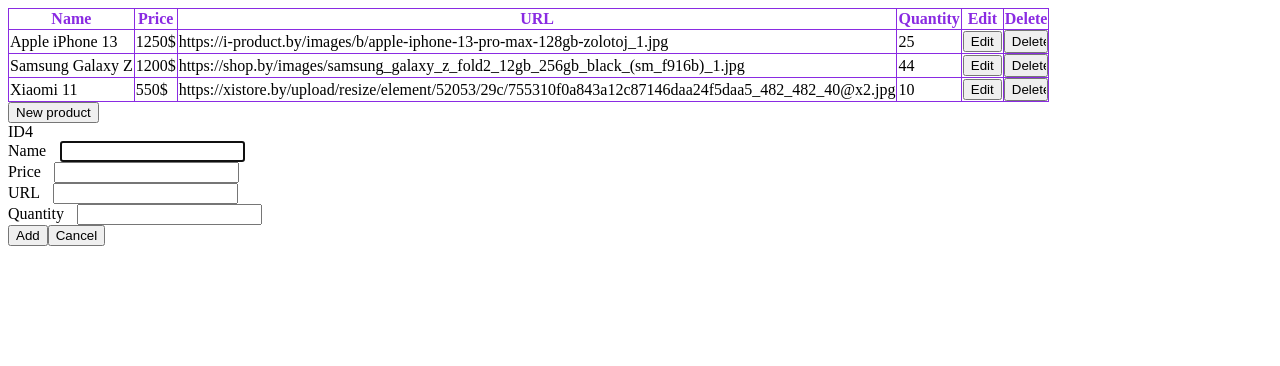
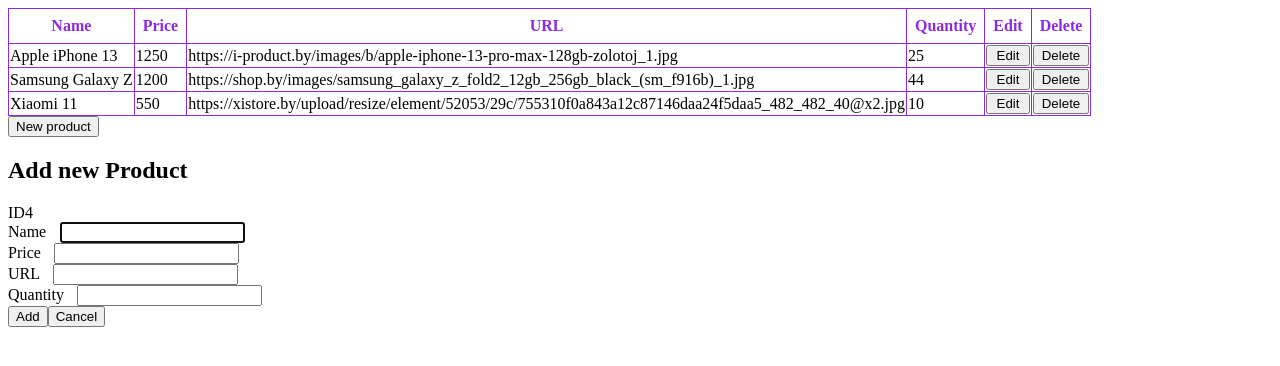
Before and after one commit to AlexandraHessen/FD3-Yakovleva, a React app in the folder ishop3/: page / in a window 1280 px wide. Both pictures are taken after a click on the button "New product". Shown: the top 366 px of the page. Built offline with nearby package versions, Linux system fonts and the light colour scheme.

Commit message:
before cleaning

```diff
--- a/ishop3/components/ProductEdit.js
+++ b/ishop3/components/ProductEdit.js
@@ -7,24 +7,16 @@
 
     static propTypes={
         code: PropTypes.number.isRequired,
-
         row: PropTypes.object,
-
-        // row: PropTypes.object.isRequired,
         cbSave: PropTypes.func.isRequired,
         cbAdd: PropTypes.func.isRequired,
         cbChanged: PropTypes.func.isRequired,
         cbCancel: PropTypes.func.isRequired,
-        // isChanged: PropTypes.bool.isRequired
         isAdd: PropTypes.bool
     }
 
     state={
-        // code: this.props.row.code,
-        // name: this.props.row.name,
-        // price: this.props.row.price,
-        // url: this.props.row.url,
-        // quant: this.props.row.quant,
+
 
         code: this.props.code,
         name: (this.props.row)?this.props.row.name:"",
@@ -129,7 +121,7 @@
             this.setState({nameNotValid: false}, this.validAll)
         }
 
-        if ((this.state.price === "")|| (!(/^(0|[1-9]\d*)([.,]\d+)?/.test(parseFloat(this.state.price))))){
+        if ((this.state.price === "")|| (!(/^(0|[1-9]\d*)([.,]\d+)?/.test(Number(this.state.price))))){
             this.setState({priceNotValid: true}, this.validAll)
         } else{
             this.setState({priceNotValid: false}, this.validAll)
@@ -141,11 +133,10 @@
             this.setState({urlNotValid: false}, this.validAll)
         }
 
-        if ((this.state.quant === "") || (!(/(?<![-.,])\b[0-9]+\b(?!\.[0-9])/.test(parseFloat(this.state.quant))))){
+        if ((this.state.quant === "") || (!(/(?<![-.,])\b[0-9]+\b(?!\.[0-9])/.test(Number(this.state.quant))))){
             this.setState({quantNotValid: true}, this.validAll)
         } else{
             this.setState({quantNotValid: false}, this.validAll)
-            console.log((/(?<![-.,])\b[0-9]+\b(?!\.[0-9])/.test(parseFloat(this.state.quant))))
         }
 
 
@@ -241,6 +232,11 @@
     render(){
         return(
             <div className="ProductEdit">
+                {
+                    (this.state.isAdd)
+                        ?<h2>Add new Product</h2>
+                        :<h2>Edit existing Product</h2>
+                }
                 <label>ID{this.state.code}</label>
                 <div>
                     <label>Name<input type="text"  value={this.state.name} name="name" onChange={this.cbChanged} onBlur={this.validate} autoFocus={this.state.isAdd}/></label>
--- a/ishop3/components/ProductRow.css
+++ b/ishop3/components/ProductRow.css
@@ -11,23 +11,9 @@
     position: relative;
 }
 
-.ProductRow .InfoGoods .DelButton{
+.ProductRow .InfoGoods .DelButton, .EditButton{
     width: 100%;
-    position: absolute;
-    top: 0;
-    left: 0;
-    right: 0;
-    bottom: 0;
 }
-
-/* .ProductRow .InfoGoods{
-    width: 100%;
-    position: absolute;
-    top: 0;
-    left: 0;
-    right: 0;
-    bottom: 0;
-} */
 
 .ProductRowSelect{
     background-color: rgb(181, 137, 221);
--- a/ishop3/components/ProductsGrid.css
+++ b/ishop3/components/ProductsGrid.css
@@ -5,5 +5,6 @@
 
 .ProductsGrid .Header{
     border: 1px solid blueviolet;
-    color: blueviolet
+    color: blueviolet;
+    padding: 0.5em;
 }
--- a/ishop3/components/ProductsGrid.js
+++ b/ishop3/components/ProductsGrid.js
@@ -136,7 +136,12 @@
                     {goodsCode}
                 </tbody>
             </table>
-            <input type='button' value='New product' onClick={this.add}/>
+            {
+                (!this.state.isEdit)
+                ?<input type='button' value='New product' onClick={this.add}/>
+                :null
+            }
+
 
 {/*----------------------- ПРОСМОТР КАРТОЧКИ -----------------------*/}
             {
--- a/ishop3/goodsArr.json
+++ b/ishop3/goodsArr.json
@@ -1,21 +1,21 @@
 [{
         "code": 1,
         "name": "Apple iPhone 13",
-        "price": "1250$",
+        "price": "1250",
         "url": "https://i-product.by/images/b/apple-iphone-13-pro-max-128gb-zolotoj_1.jpg",
         "quant": 25
     },
     {
         "code": 2,
         "name": "Samsung Galaxy Z",
-        "price": "1200$",
+        "price": "1200",
         "url": "https://shop.by/images/samsung_galaxy_z_fold2_12gb_256gb_black_(sm_f916b)_1.jpg",
         "quant": 44
     },
     {
         "code": 3,
         "name": "Xiaomi 11",
-        "price": "550$",
+        "price": "550",
         "url": "https://xistore.by/upload/resize/element/52053/29c/755310f0a843a12c87146daa24f5daa5_482_482_40@x2.jpg",
         "quant": 10
     }
```
